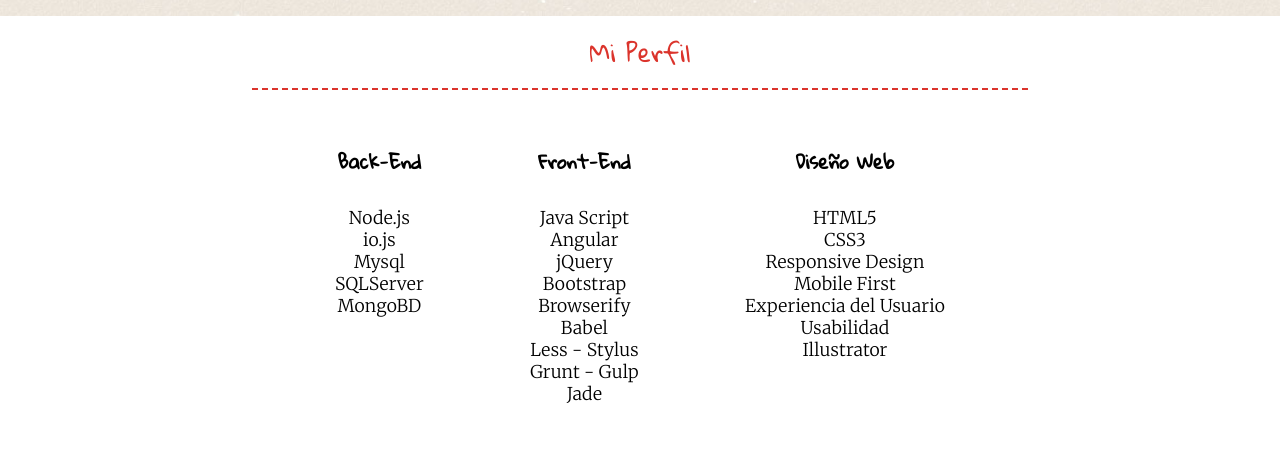
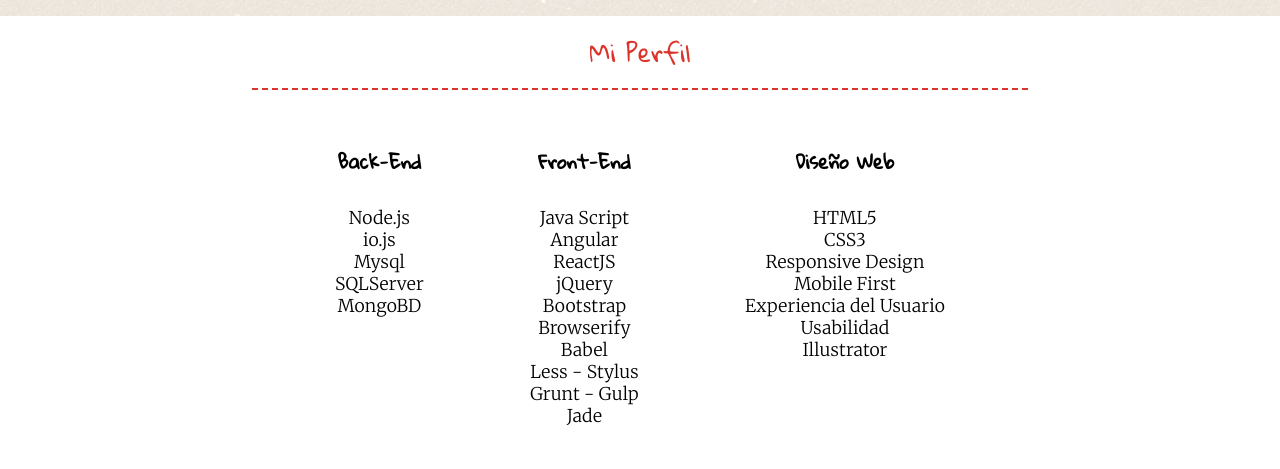
Before and after one commit to daguiheso/Portafolio, a website: page index.html in a window 1280 px wide. Shown: the part 331-800 px from the top of the page. Drawn offline with nearby package versions, Linux system fonts and the light colour scheme; a web font is replaced by a local one.

Commit message:
Add react

```diff
--- a/index.html
+++ b/index.html
@@ -54,6 +54,7 @@
 				<ul class="Profile-list">
 					<ol class="Profile-item">Java Script</ol>
 					<ol class="Profile-item">Angular</ol>
+					<ol class="Profile-item">ReactJS</ol>
 					<ol class="Profile-item">jQuery</ol>
 					<ol class="Profile-item">Bootstrap</ol>
 					<ol class="Profile-item">Browserify</ol>
```
